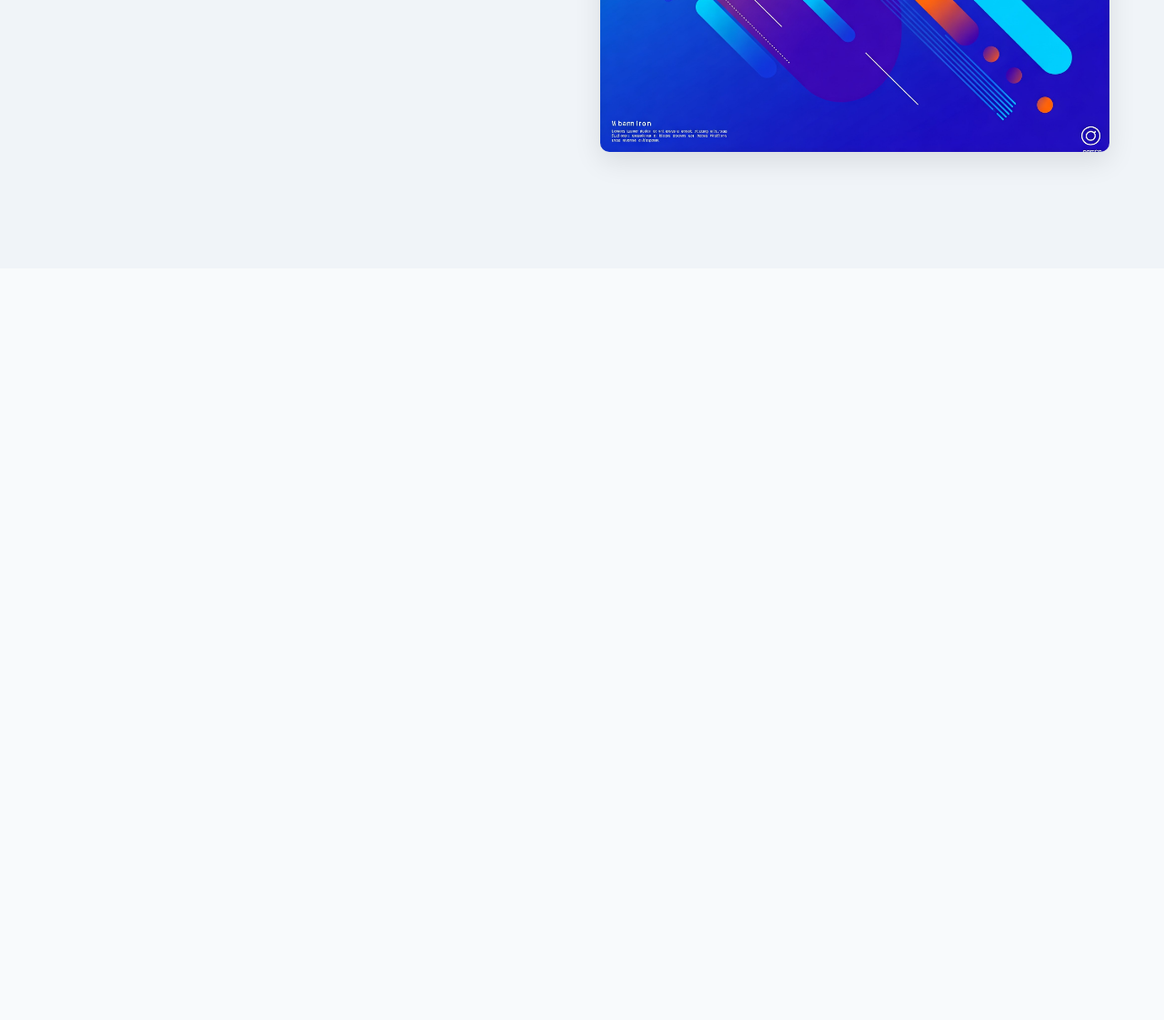
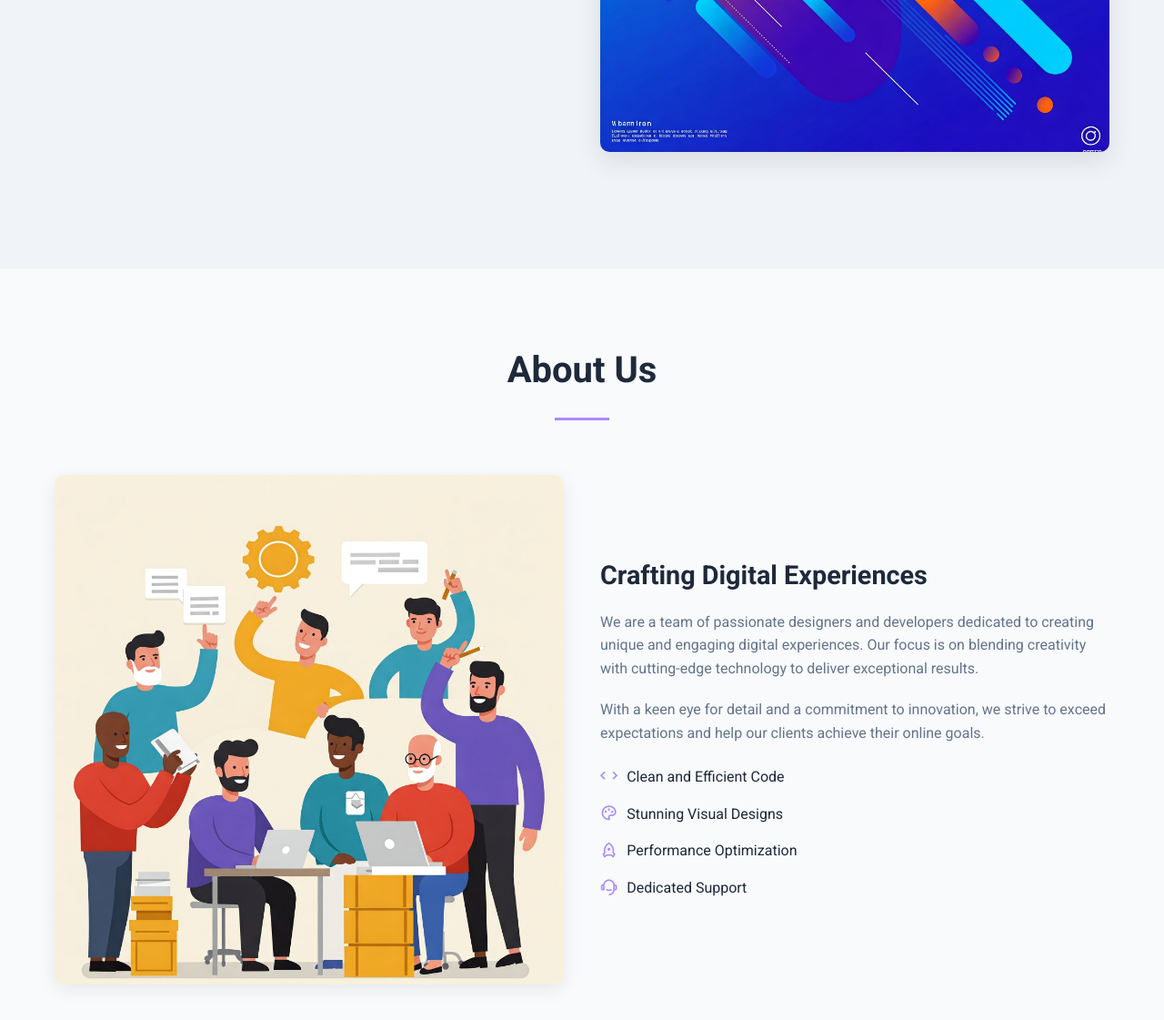
Before and after one commit to felipehorion/CreativeFlow-landing-page, a plain HTML site: page index.html in a window 1280 px wide. Shown: the part 513-1634 px from the top of the page at 91% size. Before the commit the page ends 808 px from the top, so only its background shows below. Drawn offline with nearby package versions, Linux system fonts and the light colour scheme.

Commit message:
feat: Structure, style, and animate the about section

```diff
--- a/index.html
+++ b/index.html
@@ -61,6 +61,43 @@
         </div>
       </div>
     </section>
+
+    <section id="about" class="about section">
+      <div class="container">
+        <div class="section-header">
+          <h2>About Us</h2>
+          <div class="separator"></div>
+        </div>
+        <div class="about-content">
+          <div class="about-image">
+            <img src="assets/about.jpg" alt="Team Illustration" />
+          </div>
+          <div class="about-text">
+            <h3>Crafting Digital Experiences</h3>
+            <p>
+              We are a team of passionate designers and developers dedicated to
+              creating unique and engaging digital experiences. Our focus is on
+              blending creativity with cutting-edge technology to deliver
+              exceptional results.
+            </p>
+            <p>
+              With a keen eye for detail and a commitment to innovation, we
+              strive to exceed expectations and help our clients achieve their
+              online goals.
+            </p>
+            <ul class="about-features">
+              <li><i class="ri-code-s-line"></i> Clean and Efficient Code</li>
+              <li><i class="ri-palette-line"></i> Stunning Visual Designs</li>
+              <li><i class="ri-rocket-line"></i> Performance Optimization</li>
+              <li>
+                <i class="ri-customer-service-2-line"></i> Dedicated Support
+              </li>
+            </ul>
+          </div>
+        </div>
+      </div>
+    </section>
+
     <script src="https://unpkg.com/scrollreveal"></script>
     <script src="https://cdn.jsdelivr.net/npm/swiper@11/swiper-bundle.min.js"></script>
     <script src="main.js"></script>
--- a/main.js
+++ b/main.js
@@ -36,3 +36,15 @@ ScrollReveal().reveal(".hero-image img", {
   origin: "right",
   delay: 800,
 });
+
+// About section animations
+ScrollReveal().reveal(".about-image img", {
+  ...scrollRevealOption,
+  origin: "left",
+});
+ScrollReveal().reveal(".about-text h3", { ...scrollRevealOption, delay: 400 });
+ScrollReveal().reveal(".about-text p", { ...scrollRevealOption, delay: 600 });
+ScrollReveal().reveal(".about-features li", {
+  ...scrollRevealOption,
+  interval: 200,
+});
--- a/styles.css
+++ b/styles.css
@@ -160,3 +160,48 @@ body {
   border-radius: 10px;
   box-shadow: 0 10px 30px rgba(0, 0, 0, 0.1);
 }
+
+/* About Section */
+.about-content {
+  display: grid;
+  grid-template-columns: 1fr 1fr;
+  gap: 40px;
+  align-items: center;
+}
+
+.about-image img {
+  max-width: 100%;
+  height: auto;
+  border-radius: 10px;
+  box-shadow: 0 5px 20px rgba(0, 0, 0, 0.08);
+}
+
+.about-text h3 {
+  font-size: 1.8rem;
+  font-weight: 700;
+  color: var(--text-dark);
+  margin-bottom: 15px;
+}
+
+.about-text p {
+  color: var(--text-light);
+  margin-bottom: 20px;
+}
+
+.about-features {
+  list-style: none;
+  padding-left: 0;
+}
+
+.about-features li {
+  display: flex;
+  align-items: center;
+  margin-bottom: 10px;
+  color: var(--text-dark);
+}
+
+.about-features li i {
+  font-size: 1.2rem;
+  color: var(--primary-color);
+  margin-right: 10px;
+}
```
